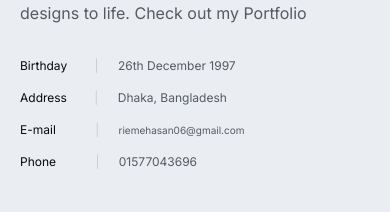
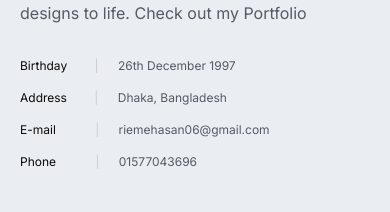
Before and after one commit to riemetoba/Rieme_portfolio, a React (Vite) app: page / in a window 390 px wide. Shown: the part 1840-2052 px from the top of the page. Built offline with nearby package versions, Linux system fonts and the light colour scheme.

Commit message:
now Footer is cantact

```diff
--- a/src/components/layouts/AboutMe.jsx
+++ b/src/components/layouts/AboutMe.jsx
@@ -90,7 +90,7 @@ const AboutMe = () => {
               <div className="">
                 <p className="text-xs font-inter pb-4">
                   E-mail <span className="ml-9 md:ml-6 text-[#CCCCCC]">|</span>{" "}
-                  <span className="ml-4 text-[#555A64] text-[10px] sm:text-xs">
+                  <span className="ml-4 text-[#555A64]">
                     riemehasan06@gmail.com
                   </span>
                 </p>
--- a/src/components/layouts/Contact.jsx
+++ b/src/components/layouts/Contact.jsx
@@ -98,7 +98,7 @@ const Contact = () => {
       </div>
       <div className="bg-black py-8">
         <Container>
-          <div className={"flex flex-col lg:flex-row lg:justify-between text-[#555A64] px-5 lg:px-0"}>
+          <div className={"flex flex-col md:flex-row md:justify-between text-[#555A64] px-5 md:px-0"}>
             <div className="flex items-center justify-center gap-x-5 text-2xl">
               <Link to={"https://github.com/riemetoba"}>
                 <FaGithub />
@@ -112,7 +112,7 @@ const Contact = () => {
                 <FaLinkedin />
               </Link>
             </div>
-            <div className="flex items-center justify-center gap-x-1 py-5 lg:py-0 text-sm lg:text-base font-medium font-inter">
+            <div className="flex items-center justify-center gap-x-1 py-5 md:py-0 text-sm md:text-base font-medium font-inter">
             <FaRegCopyright/>
             <p>2026 copyright all right reserved</p>
             </div>
--- a/src/components/layouts/RootLayout.jsx
+++ b/src/components/layouts/RootLayout.jsx
@@ -1,6 +1,6 @@
 import { Outlet } from "react-router-dom"
 import Header from "./Header"
-import Footer from "./Contact"
+import Contact from "./Contact"
 
 
 const RootLayout = () => {
@@ -8,7 +8,7 @@ const RootLayout = () => {
     <>
     <Header/>
     <Outlet/>
-    <Footer/>
+    <Contact/>
     </>
   )
 }
```
